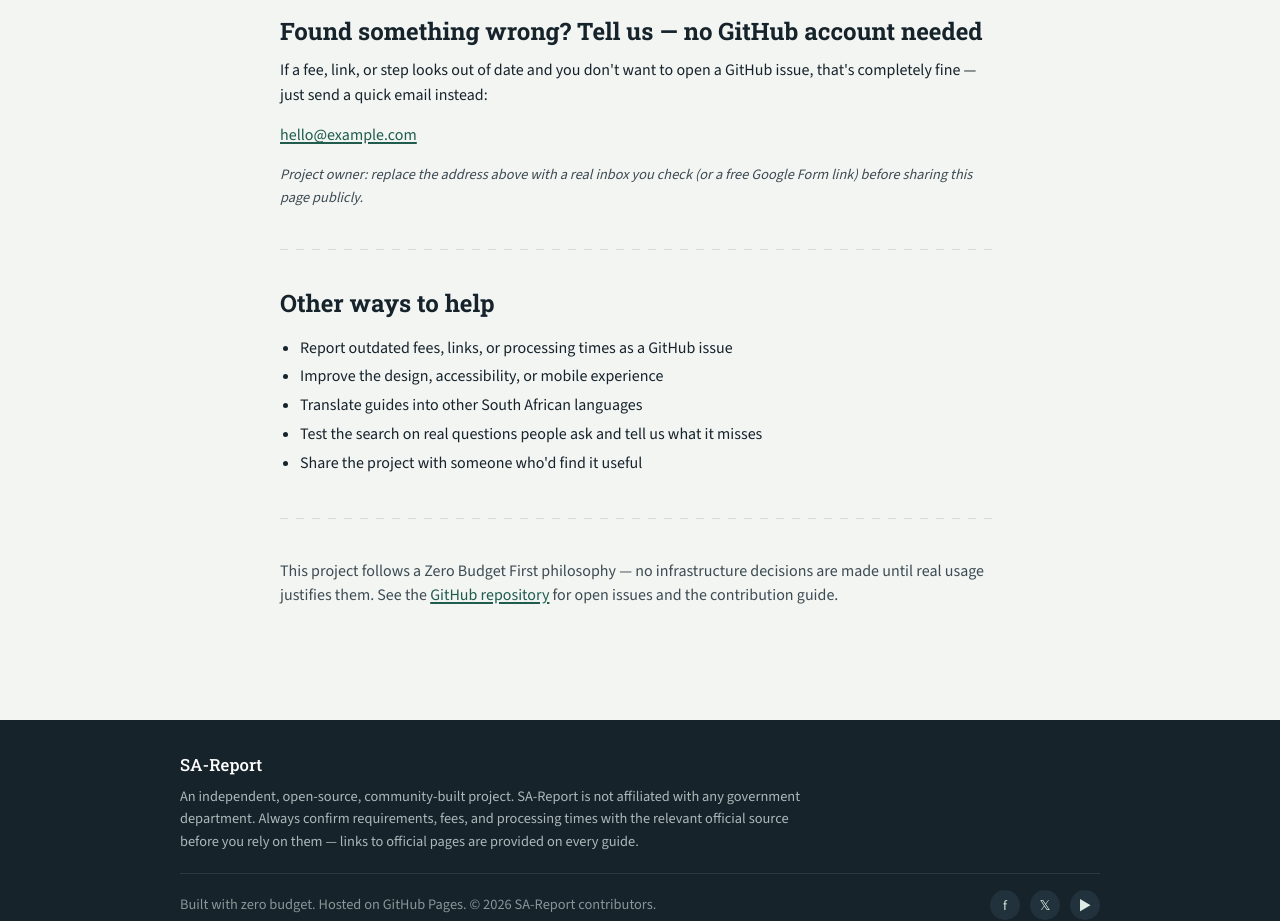
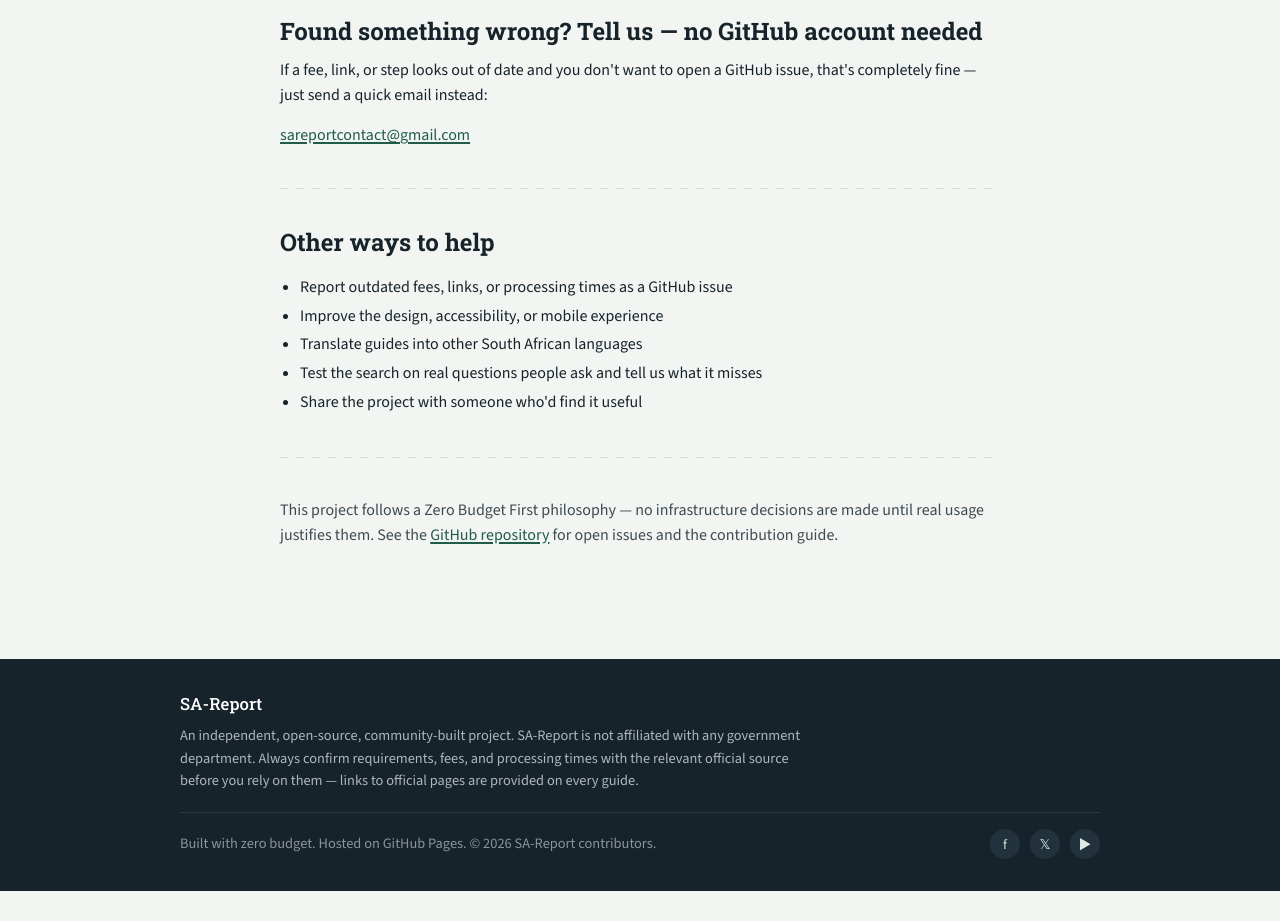
Before and after one commit to jordan-ndlovu/sa-report, a React (Vite) app: page /#/contribute in a window 1280 px wide. Shown: the part 880-1801 px from the top of the page. After the commit the page ends 1771 px from the top, so only its background shows below. Built offline with nearby package versions, Linux system fonts and the light colour scheme.

Commit message:
Change contact email and clean up Contribute page
Updated contact email for reporting corrections and removed unnecessary project owner note.

```diff
--- a/src/pages/Contribute.jsx
+++ b/src/pages/Contribute.jsx
@@ -7,9 +7,7 @@ export default function Contribute() {
         Whether you're a developer, designer, writer, researcher, or simply someone who
         wants to improve access to public information, your contribution is welcome.
       </p>
-
       <hr className="perforated" />
-
       <h2>Add or fix a service guide</h2>
       <p>All guides live in one file: <code>src/data/services.json</code>. Each entry follows this shape:</p>
       <pre
@@ -42,28 +40,18 @@ export default function Contribute() {
         Open a pull request with your addition or correction, and include a link to the
         official government source you used, so it can be verified during review.
       </p>
-
       <hr className="perforated" />
-
       <h2>Found something wrong? Tell us — no GitHub account needed</h2>
       <p>
         If a fee, link, or step looks out of date and you don't want to open a
         GitHub issue, that's completely fine — just send a quick email instead:
       </p>
       <p>
-        <a href="mailto:hello@example.com?subject=SA-Report%20correction">
-          hello@example.com
+        <a href="mailto:sareportcontact@gmail.com?subject=SA-Report%20correction">
+          sareportcontact@gmail.com
         </a>
       </p>
-      <p style={{ color: 'var(--ink-soft)', fontSize: '0.9rem' }}>
-        <em>
-          Project owner: replace the address above with a real inbox you check
-          (or a free Google Form link) before sharing this page publicly.
-        </em>
-      </p>
-
       <hr className="perforated" />
-
       <h2>Other ways to help</h2>
       <ul style={{ paddingLeft: '20px', lineHeight: 1.8 }}>
         <li>Report outdated fees, links, or processing times as a GitHub issue</li>
@@ -72,9 +60,7 @@ export default function Contribute() {
         <li>Test the search on real questions people ask and tell us what it misses</li>
         <li>Share the project with someone who'd find it useful</li>
       </ul>
-
       <hr className="perforated" />
-
       <p style={{ color: 'var(--ink-soft)' }}>
         This project follows a Zero Budget First philosophy — no infrastructure decisions
         are made until real usage justifies them. See the{' '}
```
